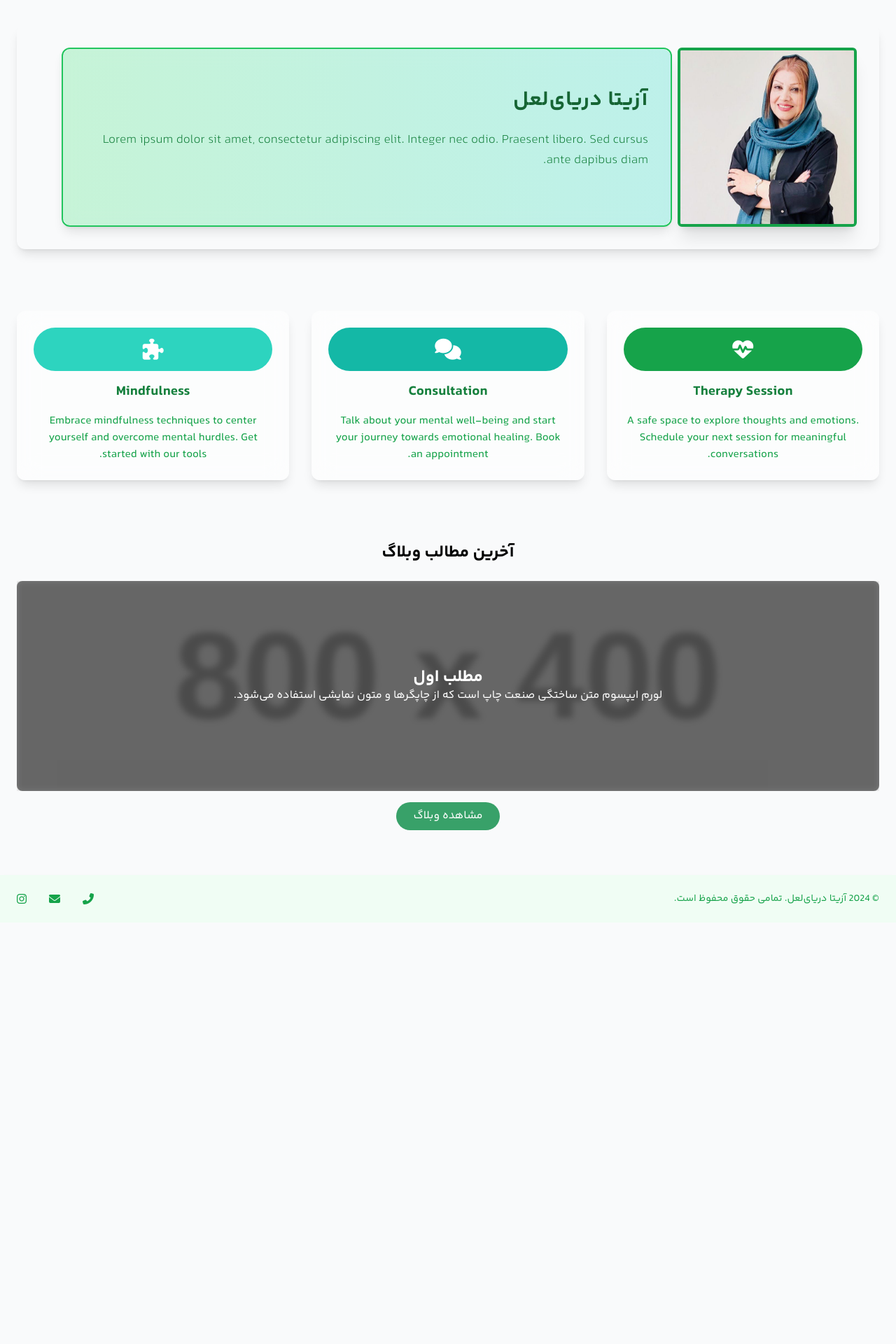
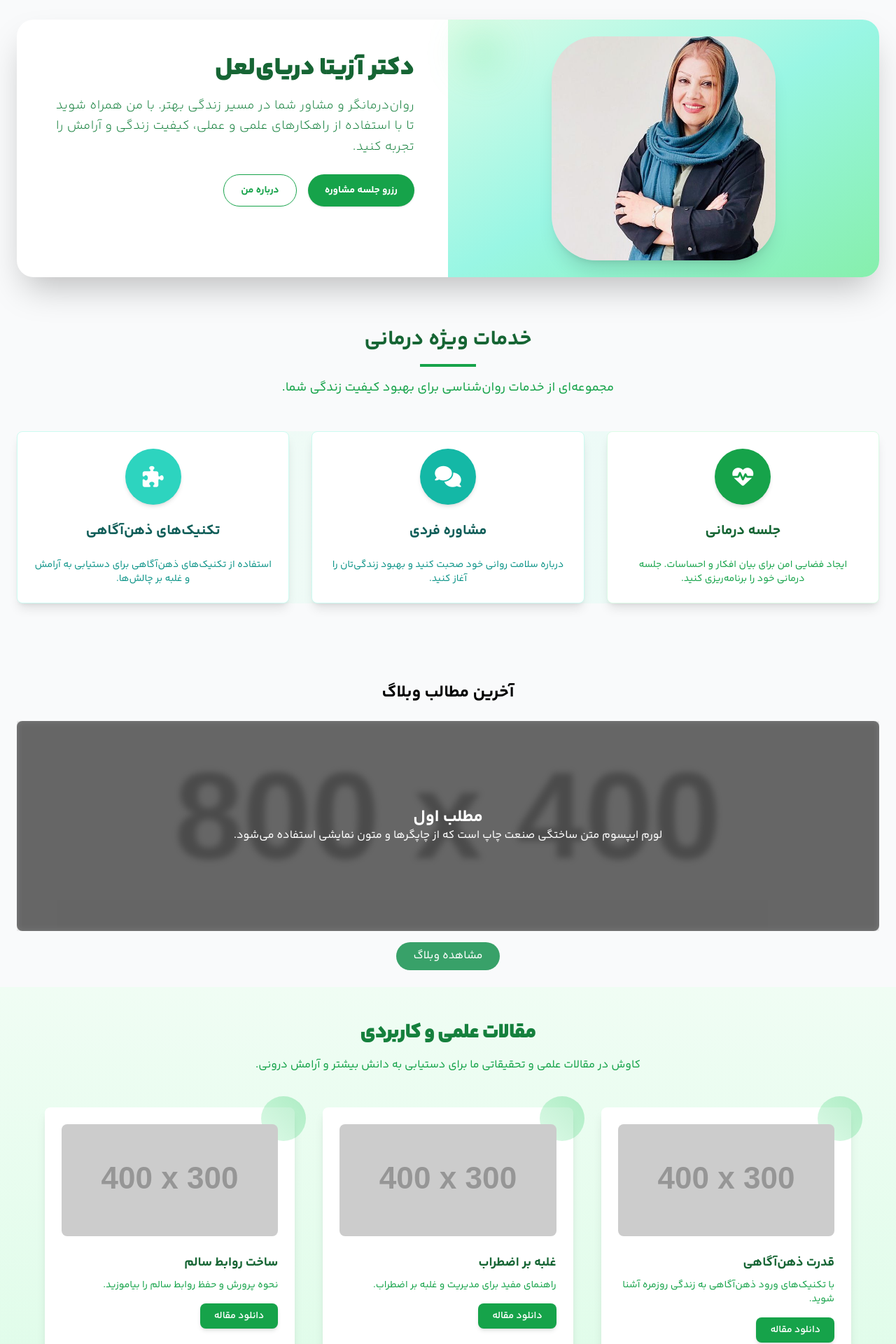
Before and after one commit to ajblog/azita-therapy-frontend, a Vue app: page / in a window 1280 px wide. Shown: the part 100-2020 px from the top of the page at 70% size. Before the commit the page ends 1418 px from the top, so only its background shows below. Built offline with nearby package versions, Linux system fonts and the light colour scheme.

Commit message:
made the design more beautiful and modern

```diff
--- a/src/views/Home/Home.vue
+++ b/src/views/Home/Home.vue
@@ -2,10 +2,12 @@
 import ImagedDescription from "./components/ImagedDescription.vue";
 import DescriptiveBox from "./components/DescriptiveBox.vue";
 import LatestPosts from "./components/LatestPosts.vue";
+import ArticlesDownloader from "./components/ArticlesDownload.vue";
 </script>
 
 <template>
   <ImagedDescription />
   <DescriptiveBox />
   <LatestPosts />
+  <ArticlesDownloader />
 </template>
--- /dev/null
+++ b/src/views/Home/components/ArticlesDownload.vue
@@ -0,0 +1,106 @@
+<template>
+  <section
+    class="bg-gradient-to-b from-green-50 to-green-100 py-12 px-6 lg:px-16"
+  >
+    <!-- Section Header -->
+    <div class="text-center mb-12">
+      <h2
+        class="text-3xl font-extrabold text-green-700 tracking-tight hover:underline underline-offset-4 decoration-green-500 transition-all duration-300"
+      >
+        مقالات علمی و کاربردی
+      </h2>
+      <p class="text-base text-green-600 mt-4 max-w-2xl mx-auto">
+        کاوش در مقالات علمی و تحقیقاتی ما برای دستیابی به دانش بیشتر و آرامش
+        درونی.
+      </p>
+    </div>
+
+    <!-- Articles Grid -->
+    <div class="grid gap-10 md:grid-cols-2 lg:grid-cols-3">
+      <div
+        v-for="article in articles"
+        :key="article.title"
+        class="group relative bg-white p-6 rounded-lg shadow-lg hover:shadow-xl transition-shadow duration-300"
+      >
+        <!-- Decorative Line -->
+        <div
+          class="absolute -top-4 -right-4 w-16 h-16 rounded-full bg-gradient-to-tr from-green-300 to-green-500 opacity-30 group-hover:opacity-60 transition-opacity duration-300"
+        ></div>
+
+        <!-- Image -->
+        <div class="relative overflow-hidden rounded-lg">
+          <img
+            :src="article.image"
+            :alt="article.title"
+            class="w-full h-40 object-cover group-hover:scale-105 transition-transform duration-300"
+          />
+        </div>
+
+        <!-- Article Content -->
+        <div class="mt-6">
+          <h3
+            class="text-lg font-semibold text-green-800 group-hover:text-green-900 transition-all duration-300"
+          >
+            {{ article.title }}
+          </h3>
+          <p class="text-sm text-green-600 mt-2">
+            {{ article.description }}
+          </p>
+        </div>
+
+        <!-- Download Link -->
+        <div class="mt-4">
+          <a
+            :href="article.link"
+            target="_blank"
+            class="inline-block text-sm font-medium px-5 py-2 rounded-lg bg-green-600 text-white shadow-md hover:bg-green-700 hover:shadow-lg transition-all duration-300"
+          >
+            دانلود مقاله
+          </a>
+        </div>
+      </div>
+    </div>
+
+    <!-- View More Button -->
+    <div class="text-center mt-12">
+      <button
+        @click="redirectToArticlesPage"
+        class="inline-block text-lg font-semibold px-8 py-3 rounded-lg bg-green-700 text-white shadow-md hover:bg-green-800 hover:shadow-lg transition-all duration-300"
+      >
+        مشاهده‌ی مقالات بیشتر
+      </button>
+    </div>
+  </section>
+</template>
+
+<script setup lang="ts">
+const articles = [
+  {
+    title: "قدرت ذهن‌آگاهی",
+    description: "با تکنیک‌های ورود ذهن‌آگاهی به زندگی روزمره آشنا شوید.",
+    link: "#",
+    image: "https://via.placeholder.com/400x300?text=ذهن‌آگاهی",
+  },
+  {
+    title: "غلبه بر اضطراب",
+    description: "راهنمای مفید برای مدیریت و غلبه بر اضطراب.",
+    link: "#",
+    image: "https://via.placeholder.com/400x300?text=اضطراب",
+  },
+  {
+    title: "ساخت روابط سالم",
+    description: "نحوه پرورش و حفظ روابط سالم را بیاموزید.",
+    link: "#",
+    image: "https://via.placeholder.com/400x300?text=روابط+سالم",
+  },
+];
+
+// Redirect Function
+const redirectToArticlesPage = () => {
+  window.location.href = "/articles"; // Replace with your actual route
+};
+</script>
+
+<style scoped>
+/* Add subtle custom animations or additional styles here */
+</style>
--- a/src/views/Home/components/DescriptiveBox.vue
+++ b/src/views/Home/components/DescriptiveBox.vue
@@ -1,59 +1,81 @@
 <template>
-  <div class="max-w-7xl mx-auto p-6 mt-10">
-    <div
-      class="grid grid-cols-1 md:grid-cols-3 gap-8 animate__animated animate__fadeInUp"
-    >
-      <!-- Widget 1: Therapy Session -->
+  <div class="max-w-7xl mx-auto py-12 px-6">
+    <!-- Section Header -->
+    <div class="text-center mb-12">
+      <h2
+        class="text-3xl font-bold text-green-800 hover:text-green-900 transition-all duration-300"
+      >
+        خدمات ویژه درمانی
+      </h2>
+      <div class="w-20 mx-auto mt-4 border-b-4 border-green-600"></div>
+      <p class="text-lg text-green-600 mt-4">
+        مجموعه‌ای از خدمات روان‌شناسی برای بهبود کیفیت زندگی شما.
+      </p>
+    </div>
+
+    <!-- Cards Grid -->
+    <div class="grid grid-cols-1 md:grid-cols-3 gap-8 relative">
+      <!-- Decorative Gradient Background -->
       <div
-        class="bg-white/50 backdrop-blur-lg p-6 rounded-xl shadow-lg space-y-4 hover:shadow-2xl transition-all duration-500"
+        class="absolute inset-0 bg-gradient-to-r from-green-100 to-teal-100 opacity-30 rounded-xl -z-10"
+      ></div>
+
+      <!-- Card 1: Therapy Session -->
+      <div
+        class="group relative bg-white p-6 rounded-lg shadow-lg hover:shadow-2xl transition-all duration-300 transform hover:-translate-y-2 space-y-6 border border-green-100 hover:border-green-300"
       >
         <div
-          class="flex justify-center items-center bg-green-600 p-4 rounded-full text-white"
+          class="w-20 h-20 flex justify-center items-center bg-green-600 text-white rounded-full shadow-md mx-auto group-hover:scale-110 transition-transform duration-300"
         >
           <i class="fas fa-heartbeat text-3xl"></i>
         </div>
-        <h3 class="text-xl font-semibold text-green-700 text-center">
-          Therapy Session
+        <h3
+          class="text-xl font-bold text-green-800 group-hover:text-green-900 text-center transition-all duration-300"
+        >
+          جلسه درمانی
         </h3>
-        <p class="text-green-600 text-center">
-          A safe space to explore thoughts and emotions. Schedule your next
-          session for meaningful conversations.
+        <p class="text-sm text-green-600 text-center">
+          ایجاد فضایی امن برای بیان افکار و احساسات. جلسه درمانی خود را
+          برنامه‌ریزی کنید.
         </p>
       </div>
 
-      <!-- Widget 2: Consultation -->
+      <!-- Card 2: Consultation -->
       <div
-        class="bg-white/50 backdrop-blur-lg p-6 rounded-xl shadow-lg space-y-4 hover:shadow-2xl transition-all duration-500"
+        class="group relative bg-white p-6 rounded-lg shadow-lg hover:shadow-2xl transition-all duration-300 transform hover:-translate-y-2 space-y-6 border border-teal-100 hover:border-teal-300"
       >
         <div
-          class="flex justify-center items-center bg-teal-500 p-4 rounded-full text-white"
+          class="w-20 h-20 flex justify-center items-center bg-teal-500 text-white rounded-full shadow-md mx-auto group-hover:scale-110 transition-transform duration-300"
         >
           <i class="fas fa-comments text-3xl"></i>
         </div>
-        <h3 class="text-xl font-semibold text-green-700 text-center">
-          Consultation
+        <h3
+          class="text-xl font-bold text-teal-800 group-hover:text-teal-900 text-center transition-all duration-300"
+        >
+          مشاوره فردی
         </h3>
-        <p class="text-green-600 text-center">
-          Talk about your mental well-being and start your journey towards
-          emotional healing. Book an appointment.
+        <p class="text-sm text-teal-600 text-center">
+          درباره سلامت روانی خود صحبت کنید و بهبود زندگی‌تان را آغاز کنید.
         </p>
       </div>
 
-      <!-- Widget 3: Mindfulness -->
+      <!-- Card 3: Mindfulness -->
       <div
-        class="bg-white/50 backdrop-blur-lg p-6 rounded-xl shadow-lg space-y-4 hover:shadow-2xl transition-all duration-500"
+        class="group relative bg-white p-6 rounded-lg shadow-lg hover:shadow-2xl transition-all duration-300 transform hover:-translate-y-2 space-y-6 border border-teal-100 hover:border-teal-300"
       >
         <div
-          class="flex justify-center items-center bg-teal-400 p-4 rounded-full text-white"
+          class="w-20 h-20 flex justify-center items-center bg-teal-400 text-white rounded-full shadow-md mx-auto group-hover:scale-110 transition-transform duration-300"
         >
           <i class="fas fa-puzzle-piece text-3xl"></i>
         </div>
-        <h3 class="text-xl font-semibold text-green-700 text-center">
-          Mindfulness
+        <h3
+          class="text-xl font-bold text-teal-800 group-hover:text-teal-900 text-center transition-all duration-300"
+        >
+          تکنیک‌های ذهن‌آگاهی
         </h3>
-        <p class="text-green-600 text-center">
-          Embrace mindfulness techniques to center yourself and overcome mental
-          hurdles. Get started with our tools.
+        <p class="text-sm text-teal-600 text-center">
+          استفاده از تکنیک‌های ذهن‌آگاهی برای دستیابی به آرامش و غلبه بر
+          چالش‌ها.
         </p>
       </div>
     </div>
@@ -61,35 +83,21 @@
 </template>
 
 <script setup lang="ts">
-// No specific script logic needed for this component
+// No additional logic is required for this static component.
 </script>
 
 <style scoped>
-@keyframes fadeInUp {
-  0% {
-    opacity: 0;
-    transform: translateY(20px);
-  }
-  100% {
-    opacity: 1;
-    transform: translateY(0);
-  }
+/* Animation for hover scale */
+.group:hover .group-hover\:scale-110 {
+  transform: scale(1.1);
 }
 
-.animate__fadeInUp {
-  animation: fadeInUp 1s ease-out;
+/* Transition utilities for hover states */
+.group:hover .group-hover\:text-green-900 {
+  color: #065f46;
 }
 
-/* Additional styling for hover effect */
-.bg-green-600:hover {
-  background-color: #16a34a; /* Darker green on hover */
-}
-
-.bg-teal-500:hover {
-  background-color: #14b8a6; /* Darker teal on hover */
-}
-
-.bg-teal-400:hover {
-  background-color: #2dd4bf; /* Darker teal on hover */
+.group:hover .group-hover\:text-teal-900 {
+  color: #0d9488;
 }
 </style>
--- a/src/views/Home/components/ImagedDescription.vue
+++ b/src/views/Home/components/ImagedDescription.vue
@@ -1,64 +1,62 @@
 <template>
-  <div class="max-w-7xl mx-auto p-6 mt-10">
-    <!-- Main container with fade-in animation -->
+  <div class="relative p-6 mt-8">
+    <!-- Container -->
     <div
-      class="flex flex-col md:flex-row items-center bg-transparent p-8 rounded-xl shadow-lg space-y-6 md:space-y-0 md:space-x-8 animate__animated animate__fadeInUp gap-2"
+      class="relative max-w-7xl mx-auto flex flex-col md:flex-row items-center md:items-stretch bg-white shadow-2xl rounded-3xl overflow-hidden"
     >
-      <!-- Profile Image (Squared) -->
+      <!-- Image Section -->
       <div
-        class="w-48 h-48 md:w-64 md:h-64 overflow-hidden shadow-xl border-4 border-green-600 rounded-md"
+        class="relative w-full md:w-1/2 bg-gradient-to-tl from-green-300 via-teal-200 to-green-100 p-6 flex items-center justify-center"
       >
-        <img
-          src="../../../assets/images/azita.jpg"
-          alt="Site Owner's Portrait"
-          class="object-cover w-full h-full"
-        />
+        <div class="relative w-80 h-80 overflow-hidden rounded-[20%] shadow-xl">
+          <img
+            src="../../../assets/images/azita.jpg"
+            alt="Azita Daryaye-Lal"
+            class="object-cover w-full h-full"
+          />
+        </div>
+        <!-- Decorative Element -->
+        <div
+          class="absolute top-4 left-4 w-16 h-16 bg-green-400/20 rounded-full blur-xl"
+        ></div>
       </div>
 
-      <!-- Glass-like Box (with backdrop blur) -->
-      <div
-        class="relative flex-1 p-8 bg-white/30 backdrop-blur-md border-2 border-green-500 rounded-xl shadow-lg space-y-6 hover:shadow-2xl transition-shadow duration-500 md:h-64"
-      >
-        <!-- Decorative Pseudo-element (use :after) -->
-        <div
-          class="absolute inset-0 z-0 bg-gradient-to-r from-green-400 to-teal-400 opacity-30 rounded-xl pointer-events-none"
-        ></div>
-
-        <h2
-          class="relative z-10 text-3xl font-semibold text-green-800 tracking-wide"
-        >
-          آزیتا دریای‌لعل
+      <!-- Content Section -->
+      <div class="flex-1 p-8 md:p-12 text-center md:text-right">
+        <h2 class="text-4xl font-extrabold text-green-800 leading-tight mb-4">
+          دکتر آزیتا دریای‌لعل
         </h2>
         <p
-          class="relative z-10 text-lg text-green-700 font-light leading-relaxed"
+          class="text-lg text-green-700 font-light leading-relaxed tracking-wide mb-6"
         >
-          Lorem ipsum dolor sit amet, consectetur adipiscing elit. Integer nec
-          odio. Praesent libero. Sed cursus ante dapibus diam.
+          روان‌درمانگر و مشاور شما در مسیر زندگی بهتر. با من همراه شوید تا با
+          استفاده از راهکارهای علمی و عملی، کیفیت زندگی و آرامش را تجربه کنید.
         </p>
 
-        <!-- Decorative Border Line at the Bottom -->
+        <!-- Call-to-Action Buttons -->
+        <div
+          class="flex flex-col sm:flex-row gap-4 justify-center md:justify-start"
+        >
+          <button
+            class="px-6 py-3 text-sm font-semibold rounded-full bg-green-600 text-white shadow hover:bg-green-700 hover:shadow-lg transition-all duration-300"
+          >
+            رزرو جلسه مشاوره
+          </button>
+          <button
+            class="px-6 py-3 text-sm font-semibold rounded-full border border-green-600 text-green-600 hover:bg-green-600 hover:text-white hover:shadow-lg transition-all duration-300"
+          >
+            درباره من
+          </button>
+        </div>
       </div>
     </div>
   </div>
 </template>
 
-<script setup lang="ts">
-// No specific script logic needed for this component
-</script>
-
 <style scoped>
-@keyframes fadeInUp {
-  0% {
-    opacity: 0;
-    transform: translateY(20px);
-  }
-  100% {
-    opacity: 1;
-    transform: translateY(0);
-  }
-}
-
-.animate__fadeInUp {
-  animation: fadeInUp 1s ease-out;
+/* Extra styles for hover and animations */
+div:hover img {
+  transform: scale(1.05);
+  transition: transform 0.4s ease-in-out;
 }
 </style>
```
